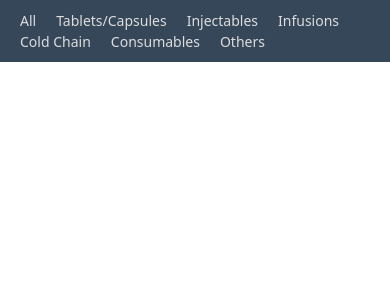
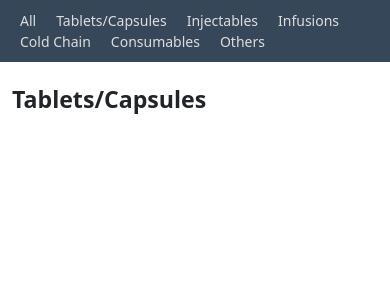
Before and after one commit to chistev/rsuthpharmacy, a Django app: page / in a window 390 px wide; the page is wider, and only the part inside the window is pictured. Shown: the part 110-410 px from the top of that part. Run offline with Django 4.2, Linux system fonts and the light colour scheme; some libraries are stand-ins or nearby versions.

Commit message:
added tablets/capsules heading

```diff
--- a/price_list/templates/price_list/index.html
+++ b/price_list/templates/price_list/index.html
@@ -118,6 +118,10 @@
     <a href="#">Others</a>
   </div>
 
+  <div class="container mt-4">
+    <h3><strong>Tablets/Capsules</strong></h3>
+  </div>
+
   <script src="https://cdn.jsdelivr.net/npm/@popperjs/core@2.10.2/dist/umd/popper.min.js"></script>
   <script src="https://cdn.jsdelivr.net/npm/bootstrap@5.1.3/dist/js/bootstrap.min.js"></script>
 </body>
```
